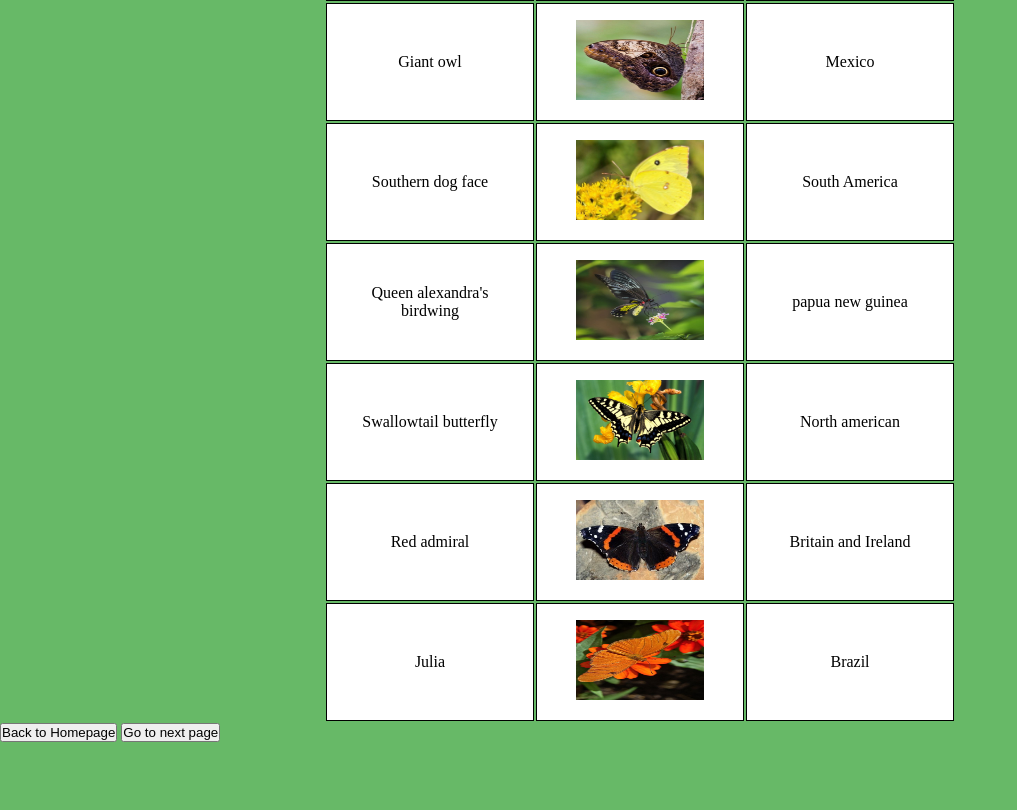
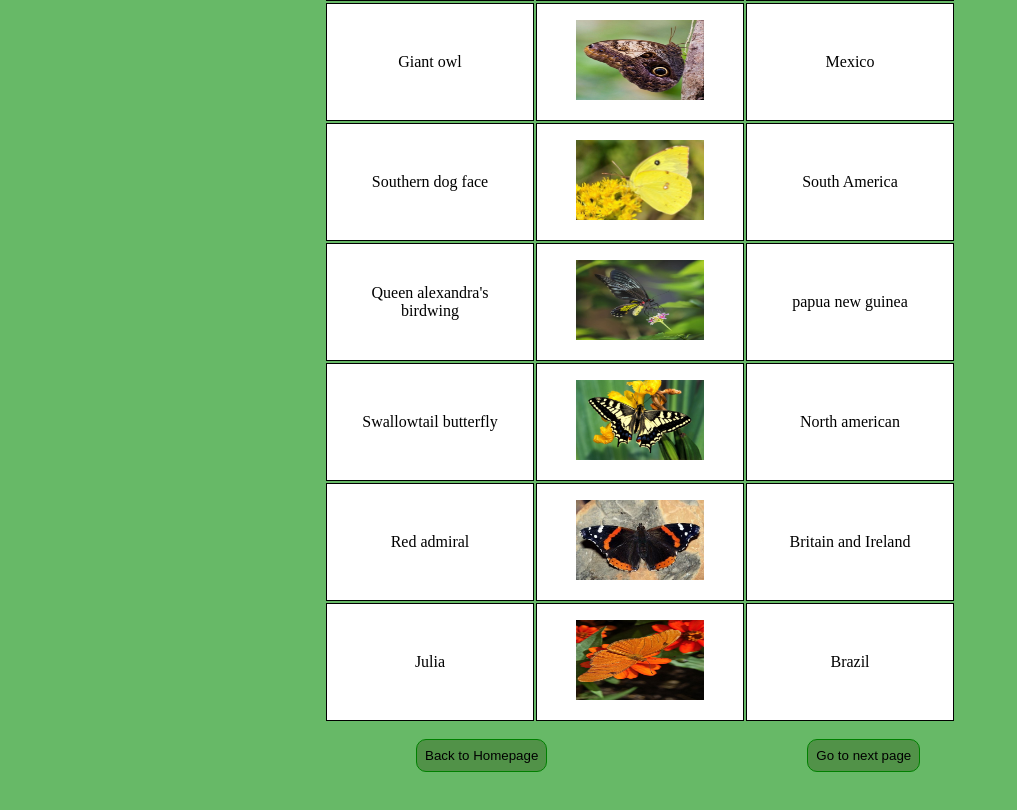
Before and after one commit to PalakIndia/Website, a plain HTML site: page BOTW.html in a window 1280 px wide. Shown: the part 549-1359 px from the top of the page, without its empty margins (0-1017 px from the left). Before the commit the page ends 1291 px from the top, so only its background shows below. Drawn offline with Linux system fonts and the light colour scheme.

Commit message:
Update BOTW.css

```diff
--- a/BOTW.css
+++ b/BOTW.css
@@ -33,3 +33,23 @@ table td img{
     width: 8rem;
     /* margin-left: 1.3rem; */
 }
+
+button{
+    margin:1rem 8rem;
+    padding: .5rem;
+    background-color: rgba(48, 88, 25, 0.4);   ;
+    border-radius: 10px;
+    border: 1px solid green;
+    cursor: pointer;
+    margin-bottom: 4rem;
+    position: relative;
+    left: 18rem;
+}
+
+button:hover{
+    background-color: transparent;
+}
+
+.btn{
+    /* margin-left: 30rem; */
+}
```
